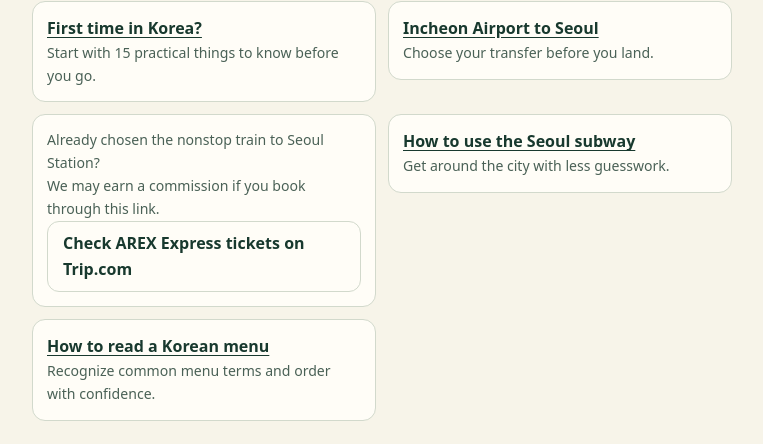
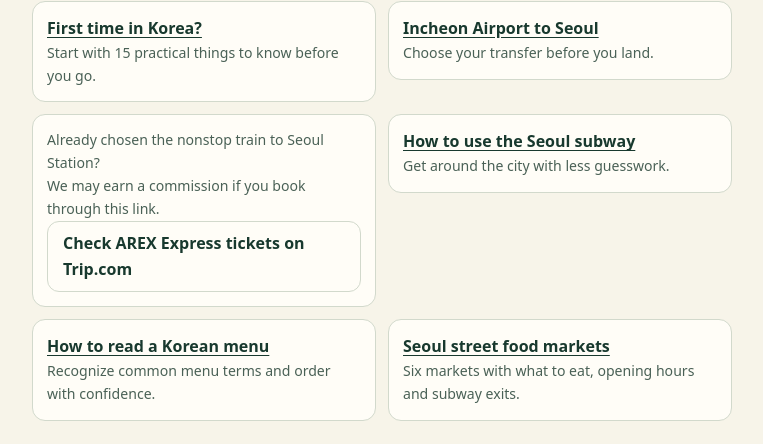
Before and after one commit to not-opened/not-opened.github.io, a plain HTML site: page en/travel/index.html in a window 1280 px wide. Shown: the part 308-752 px from the top of the page, without its empty margins (258-1021 px from the left). Drawn offline with Linux system fonts and the light colour scheme.

Commit message:
Add this week's Seoul street food market guide to the travel page
Links the new K-Trip Notes post (six markets, hours, subway exits) in the first-visit essentials list.

```diff
--- a/en/travel/index.html
+++ b/en/travel/index.html
@@ -23,6 +23,7 @@
 </div>
 <a class="guide" href="https://ktrip-notes.blogspot.com/2026/11/how-to-use-seoul-subway-as-tourist.html"><strong>How to use the Seoul subway</strong><small>Get around the city with less guesswork.</small></a>
 <a class="guide" href="https://ktrip-notes.blogspot.com/2026/11/korean-food-menu-guide-for-foreigners.html"><strong>How to read a Korean menu</strong><small>Recognize common menu terms and order with confidence.</small></a>
+<a class="guide" href="https://ktrip-notes.blogspot.com/2026/11/blog-post_27.html"><strong>Seoul street food markets</strong><small>Six markets with what to eat, opening hours and subway exits.</small></a>
 </div></section>
 <section aria-labelledby="trips"><h2 id="trips">Choose a place to explore</h2><div class="guide-list">
 <div>
```
